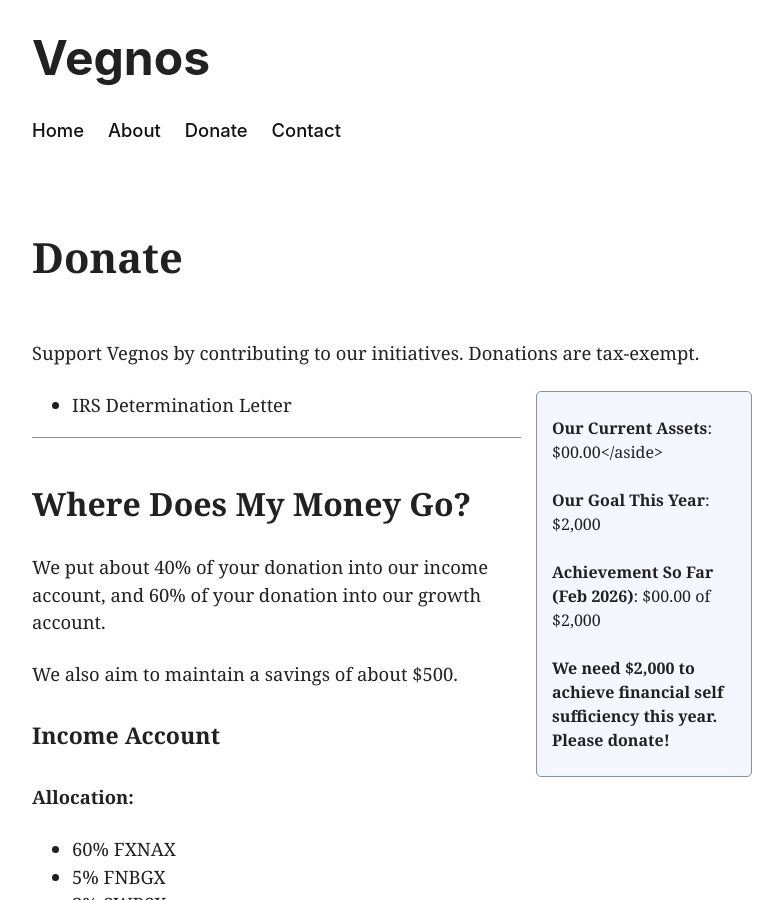
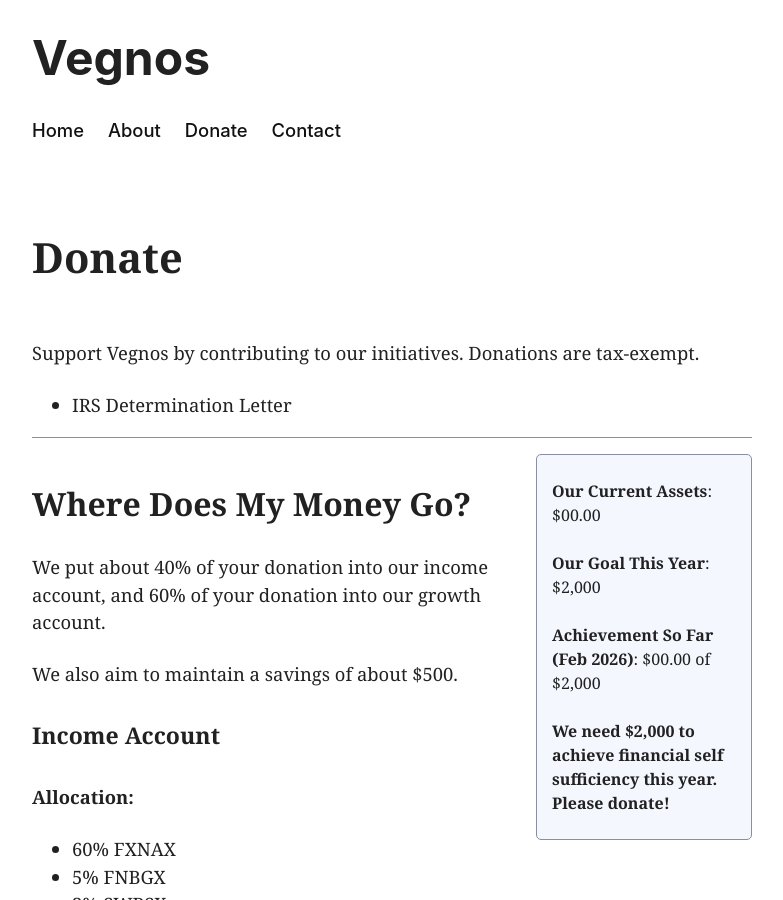
Before and after one commit to jklmnop10/vegnos, a Jekyll site: the page built from donate.md, in a window 1280 px wide and 900 px high. Shown: the whole window, without its empty margins (248-1031 px from the left). Built offline with Jekyll 4.4.1, drawn with Linux system fonts in a browser that asks for light colours; part of the change alters nothing that is shown.

Commit message:
Update donate.md

```diff
--- a/donate.md
+++ b/donate.md
@@ -5,8 +5,12 @@ layout: default
 
 Support Vegnos by contributing to our initiatives. Donations are tax-exempt.
 
+* IRS Determination Letter
+
+---
+
 <aside>
-<p><b>Our Current Assets</b>: $00.00</aside></p>
+<p><b>Our Current Assets</b>: $00.00</p>
 
 <p><b>Our Goal This Year</b>: $2,000</p>
 
@@ -14,10 +18,6 @@ Support Vegnos by contributing to our initiatives. Donations are tax-exempt.
 
 <p><b>We need $2,000 to achieve financial self sufficiency this year. Please donate!</b></p>
 </aside>
-
-* IRS Determination Letter
-
----
 
 ### Where Does My Money Go?
 
```
